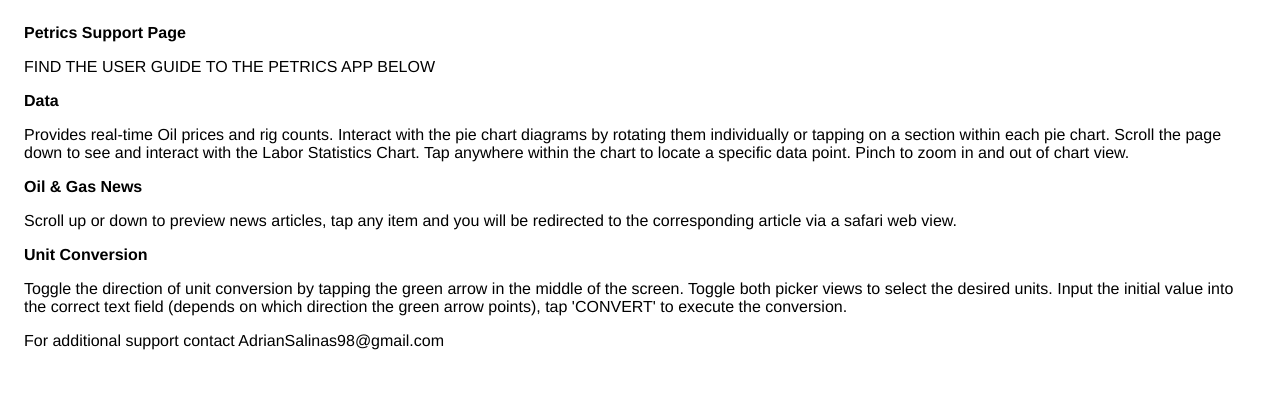
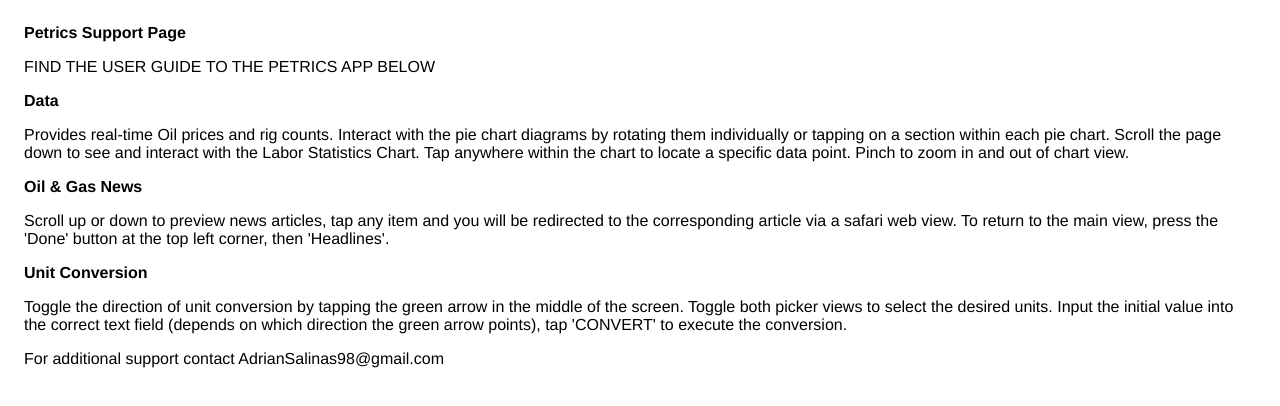
Before and after one commit to AdrianSalinas98/PetricsSupport, a plain HTML site: page index.html in a window 1280 px wide. Drawn offline with Linux system fonts and the light colour scheme.

Commit message:
Update index.html

```diff
--- a/index.html
+++ b/index.html
@@ -13,7 +13,7 @@
                   <p><strong>Data</strong></p>
                   <p>Provides real-time Oil prices and rig counts. Interact with the pie chart diagrams by rotating them individually or tapping on a section within each pie chart. Scroll the page down to see and interact with the Labor Statistics Chart. Tap anywhere within the chart to locate a specific data point. Pinch to zoom in and out of chart view.</p>
                   <p><strong>Oil & Gas News</strong></p>
-                  <p>Scroll up or down to preview news articles, tap any item and you will be redirected to the corresponding article via a safari web view.</p>
+                  <p>Scroll up or down to preview news articles, tap any item and you will be redirected to the corresponding article via a safari web view. To return to the main view, press the 'Done' button at the top left corner, then 'Headlines'.</p>
                   <p><strong>Unit Conversion</strong></p>
                   <p>Toggle the direction of unit conversion by tapping the green arrow in the middle of the screen. Toggle both picker views to select the desired units. Input the initial value into the correct text field (depends on which direction the green arrow points), tap 'CONVERT' to execute the conversion.</p>
                   <p>For additional support contact AdrianSalinas98@gmail.com </p>
```
